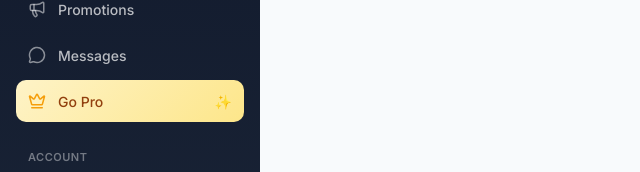
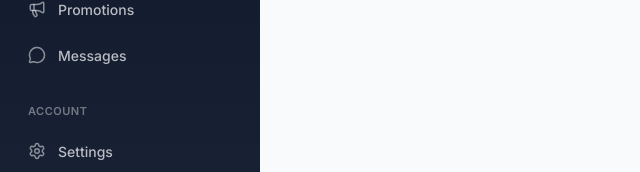
Before and after one commit to 37fury/dwom, a Next.js app: page /dashboard/seller/payouts in a window 1280 px wide. Shown: the part 270-442 px from the top of the page, without its empty margins (0-640 px from the left). Built offline with nearby package versions, Linux system fonts and the light colour scheme; no server answers.

Commit message:
Remove Go Pro from seller sidebar (buyer-only feature)

```diff
--- a/app/components/SellerSidebar.tsx
+++ b/app/components/SellerSidebar.tsx
@@ -17,8 +17,7 @@ import {
     ShoppingBag,
     ChevronRight,
     Settings,
-    LogOut,
-    Crown
+    LogOut
 } from 'lucide-react';
 
 export default function SellerSidebar() {
@@ -51,7 +50,6 @@ export default function SellerSidebar() {
         { href: '/dashboard/seller/payouts', label: 'Payouts', icon: Wallet },
         { href: '/dashboard/seller/promotions', label: 'Promotions', icon: Megaphone },
         { href: '/dashboard/seller/messages', label: 'Messages', icon: MessageCircle },
-        { href: '/dashboard/pro', label: 'Go Pro', icon: Crown, isPro: true },
     ];
 
     return (
```
